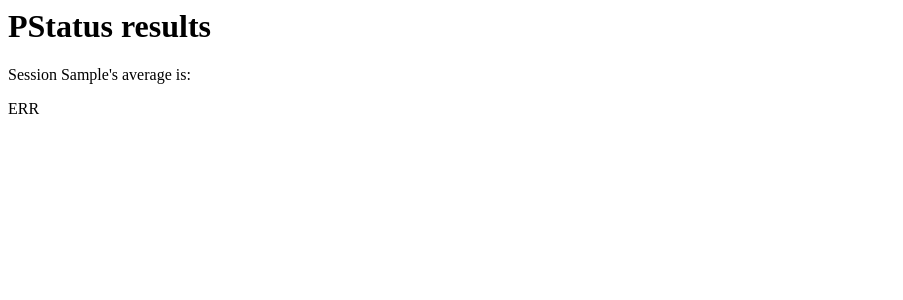
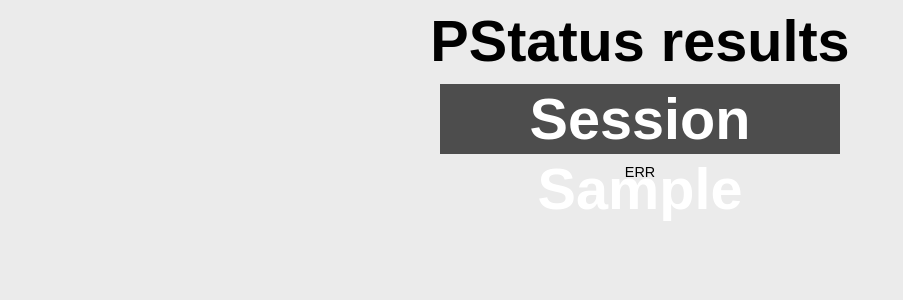
Before and after one commit to brendanoneil/PStatus, a PHP site: page /results.php in a window 1280 px wide. Shown: the top 300 px of the page, without its empty margins (0-903 px from the left). Run offline with PHP 8.4, Linux system fonts and the light colour scheme; tables that the repository leaves empty or names only in its code hold one stand-in row (values such as "Sample post"); data that the repository does not hold is empty.

Commit message:
Add results page styling

```diff
--- a/includes/style.css
+++ b/includes/style.css
@@ -19,6 +19,17 @@ h2 {
 	padding:0;
 }
 
+.session {
+	width:400px;
+	height:70px;
+	line-height:70px;
+	text-align:center;
+	color:white;
+	background-color:#4d4d4d;
+	margin:10px auto;
+	font-size:4em;
+	font-weight:bold;
+}
 .A {
 	margin: 0 auto;
 	width:200px;
--- a/results.php
+++ b/results.php
@@ -4,7 +4,7 @@
 
 <head>
 <title>PStatus results</title>
-<link href="includes/style.css" type="style/css" rel="stylesheet" />
+<link href="includes/style.css" type="text/css" rel="stylesheet" />
 </head>
 
 <body>
@@ -17,7 +17,7 @@ $query = "SELECT vote_session, AVG(vote_value) AS vote_value FROM votes GROUP BY
 $sql = mysql_query($query) or die(mysql_error());
 
 while($results = mysql_fetch_array($sql)) {
-	echo '<p>Session '. $results['vote_session']. '\'s average is: <div class="' . grade(round($results['vote_value'])) . '">'. grade(round($results['vote_value'])).'</div></p>';
+	echo '<div class="session">Session '. $results['vote_session']. '</div> <div class="' . grade(round($results['vote_value'])) . '">'. grade(round($results['vote_value'])).'</div></p>';
 }
 
 $result = grade(round($average[vote_session(time())]));
```
